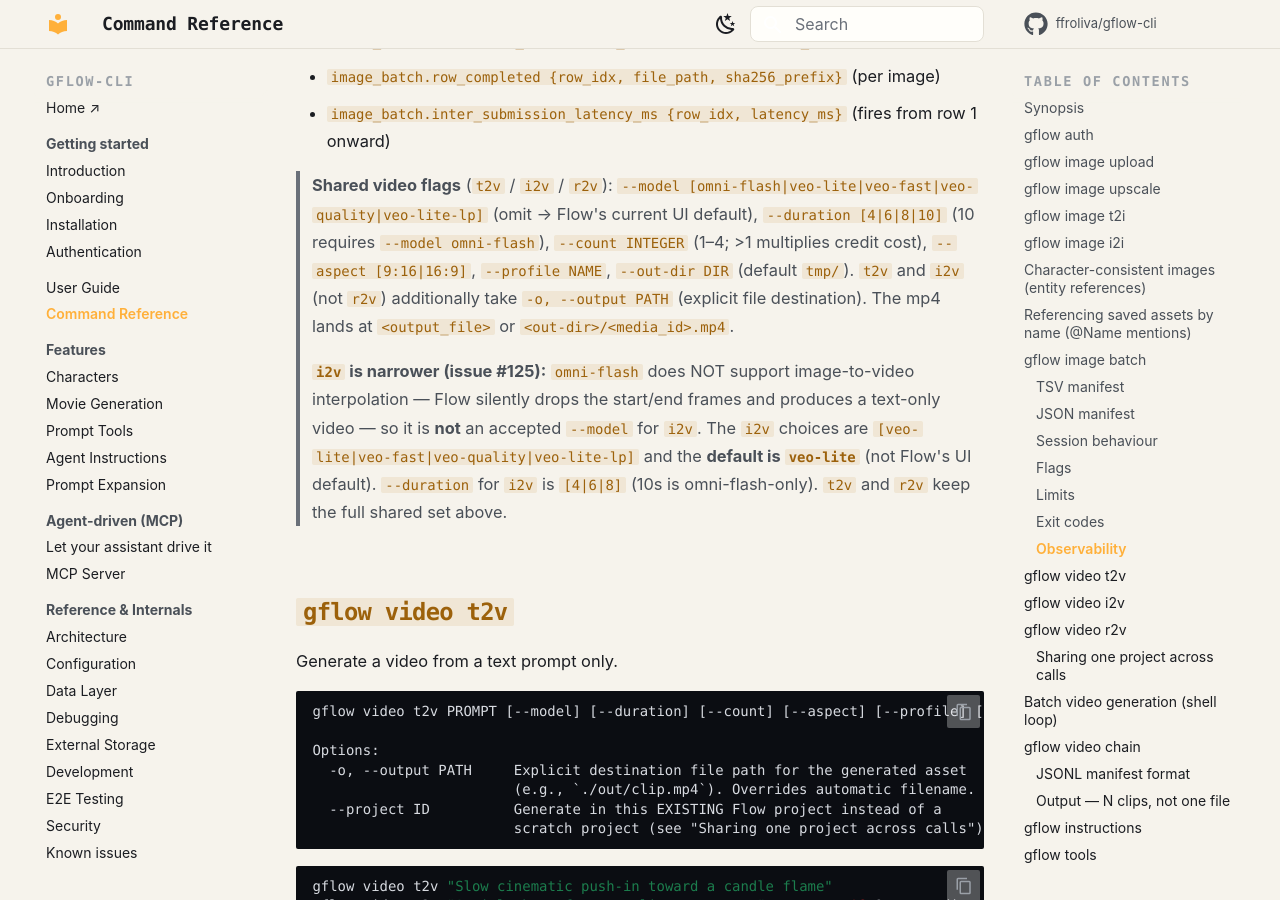
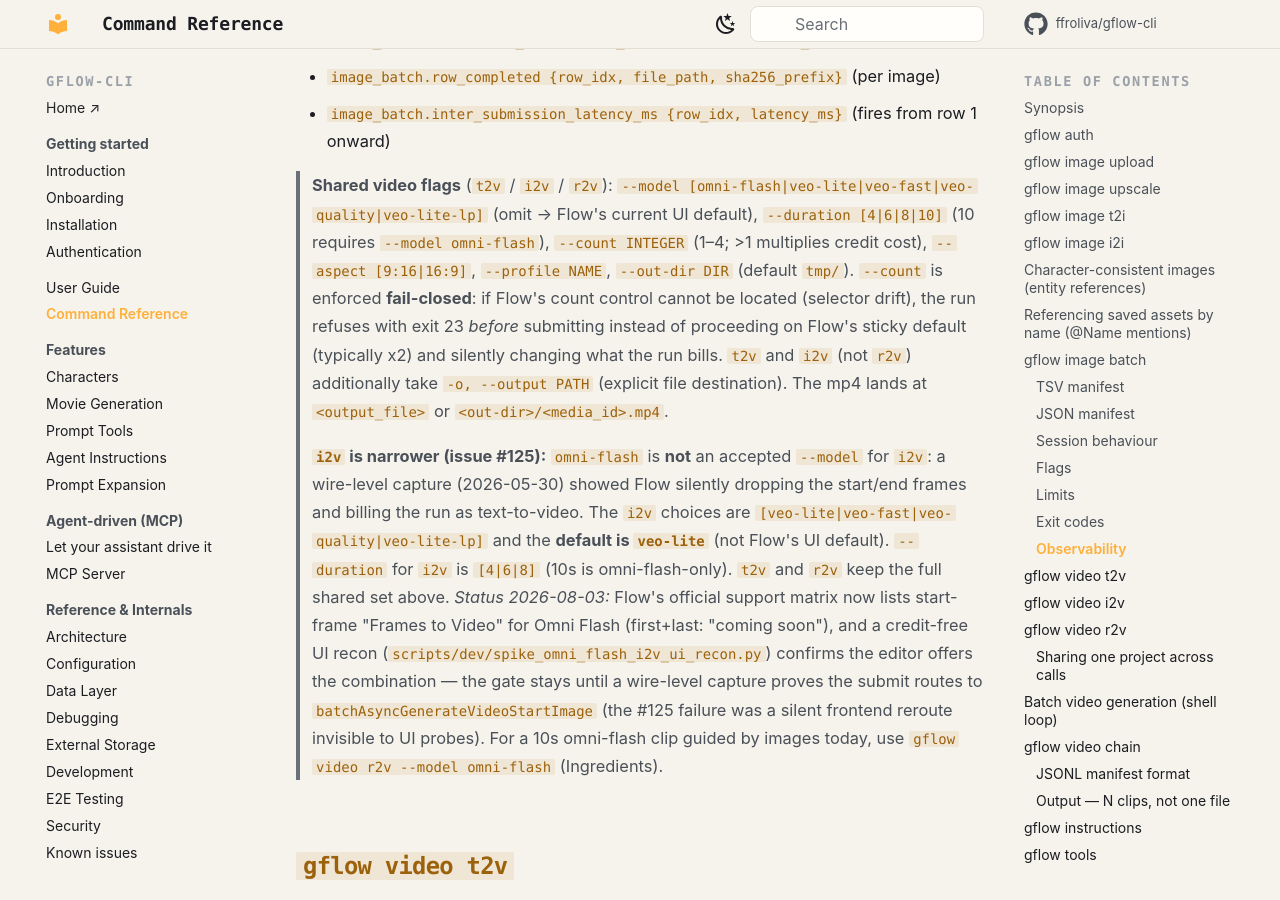
Before and after one commit to ffroliva/gflow-cli, an MkDocs documentation site: the page built from website/docs/USAGE.md, in a window 1280 px wide and 900 px high, scrolled down 12844 px. Built offline with MkDocs 1.6.1 and Material for MkDocs 9.7.7, drawn with Linux system fonts in a browser that asks for light colours; comment, search, counter and statistics services are not loaded.

Commit message:
docs(website): regenerate USAGE mirror (count fail-closed + #125 status note)
Signed-off-by: Mauryanx <115839207+Mauryanx@users.noreply.github.com>

```diff
--- a/website/docs/USAGE.md
+++ b/website/docs/USAGE.md
@@ -489,15 +489,26 @@
 > current UI default), `--duration [4|6|8|10]` (10 requires `--model omni-flash`),
 > `--count INTEGER` (1–4; >1 multiplies credit cost), `--aspect [9:16|16:9]`,
 > `--profile NAME`, `--out-dir DIR` (default `tmp/`).
+> `--count` is enforced **fail-closed**: if Flow's count control cannot be
+> located (selector drift), the run refuses with exit 23 *before* submitting
+> instead of proceeding on Flow's sticky default (typically x2) and silently
+> changing what the run bills.
 > `t2v` and `i2v` (not `r2v`) additionally take `-o, --output PATH` (explicit file destination).
 > The mp4 lands at `<output_file>` or `<out-dir>/<media_id>.mp4`.
 >
-> **`i2v` is narrower (issue #125):** `omni-flash` does NOT support image-to-video
-> interpolation — Flow silently drops the start/end frames and produces a
-> text-only video — so it is **not** an accepted `--model` for `i2v`. The `i2v`
+> **`i2v` is narrower (issue #125):** `omni-flash` is **not** an accepted
+> `--model` for `i2v`: a wire-level capture (2026-05-30) showed Flow silently
+> dropping the start/end frames and billing the run as text-to-video. The `i2v`
 > choices are `[veo-lite|veo-fast|veo-quality|veo-lite-lp]` and the **default is
 > `veo-lite`** (not Flow's UI default). `--duration` for `i2v` is `[4|6|8]` (10s
 > is omni-flash-only). `t2v` and `r2v` keep the full shared set above.
+> *Status 2026-08-03:* Flow's official support matrix now lists start-frame
+> "Frames to Video" for Omni Flash (first+last: "coming soon"), and a credit-free
+> UI recon (`scripts/dev/spike_omni_flash_i2v_ui_recon.py`) confirms the editor
+> offers the combination — the gate stays until a wire-level capture proves the
+> submit routes to `batchAsyncGenerateVideoStartImage` (the #125 failure was a
+> silent frontend reroute invisible to UI probes). For a 10s omni-flash clip
+> guided by images today, use `gflow video r2v --model omni-flash` (Ingredients).
 
 ## `gflow video t2v`
 
```
